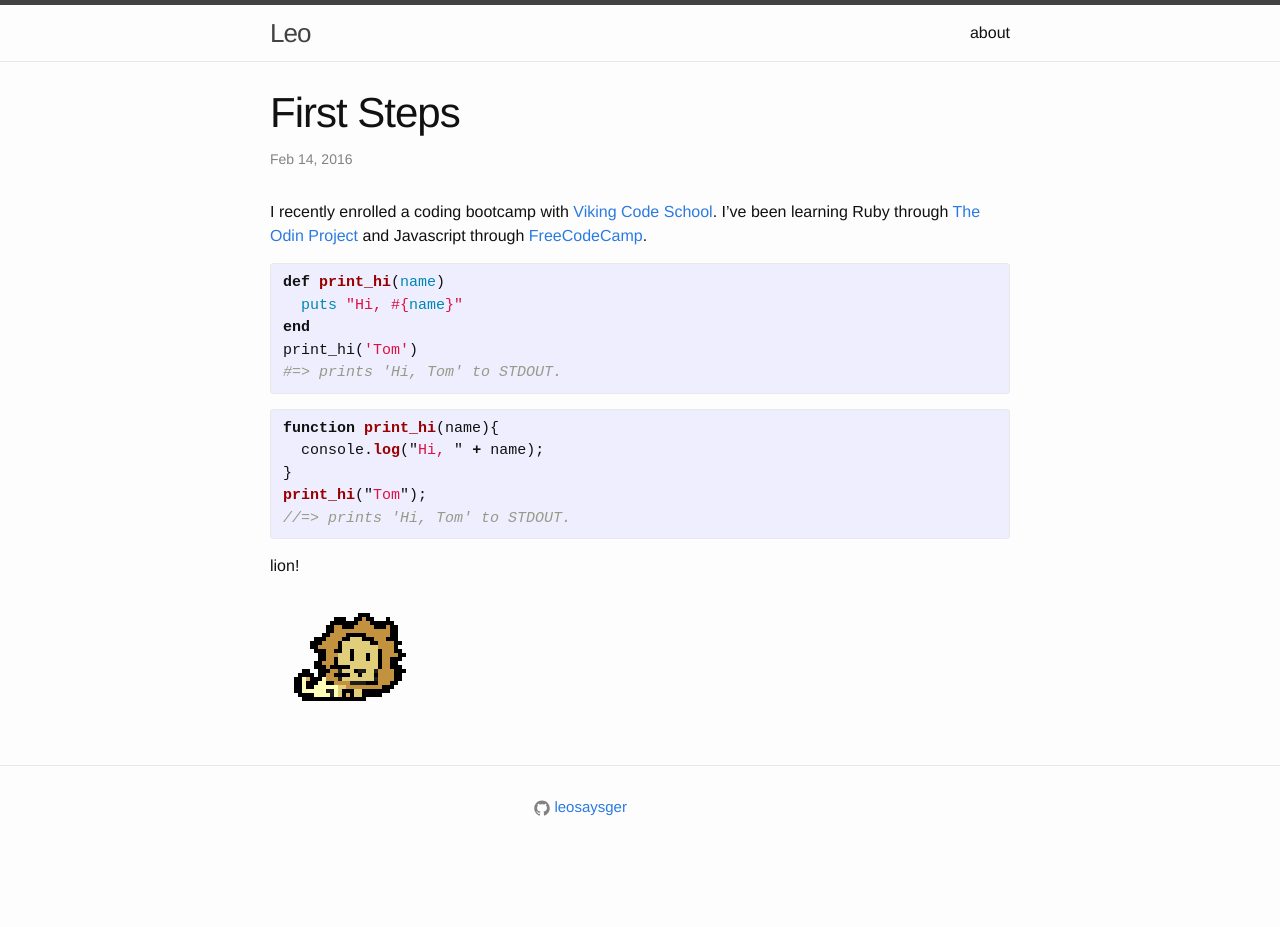
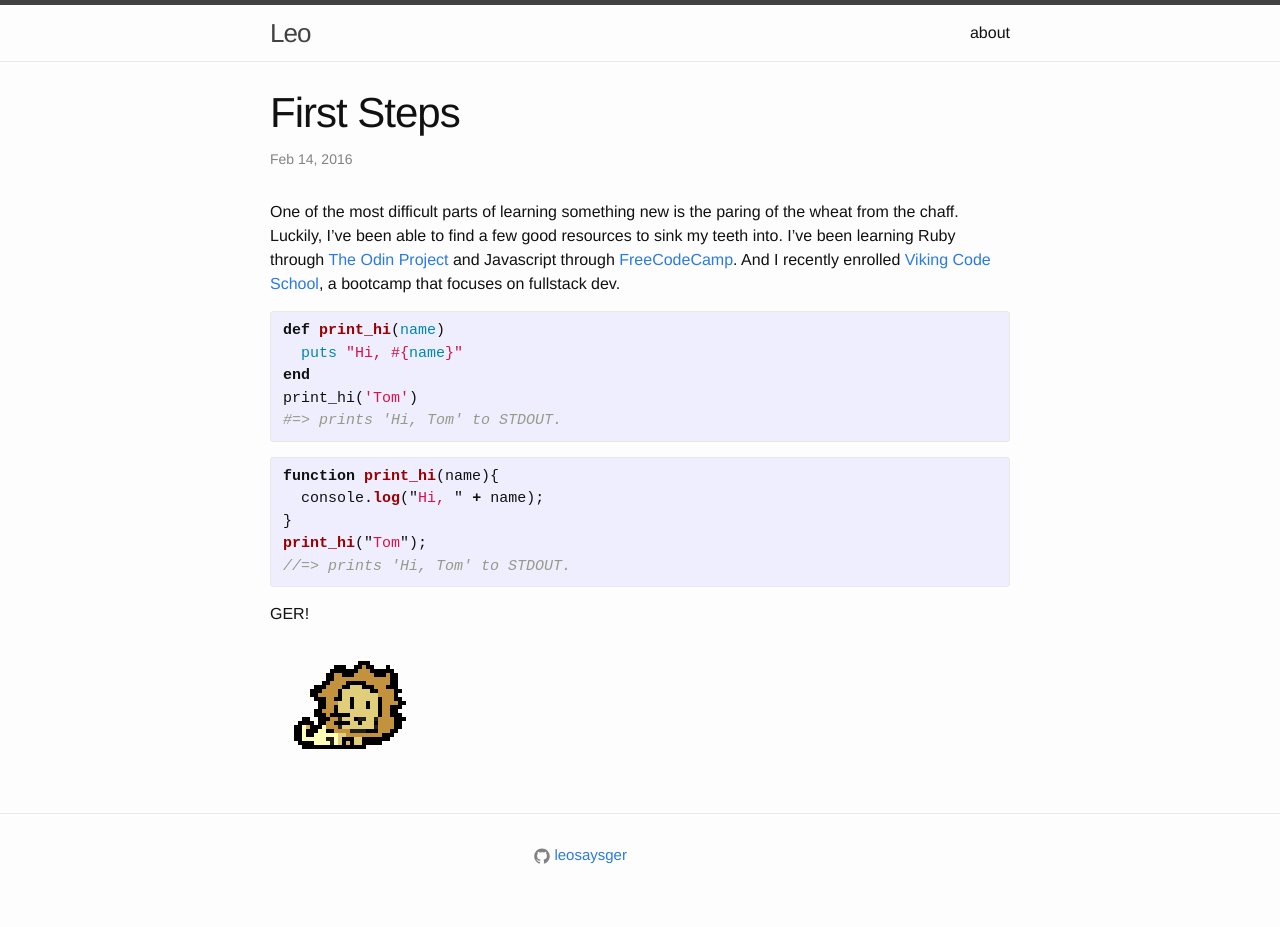
Before and after one commit to leoahnn/leosaysger.github.io, a Jekyll site: the page built from _posts/2016-02-14-welcome-to-jekyll.markdown, in a window 1280 px wide. Built offline with Jekyll 4.4.1, drawn with Linux system fonts in a browser that asks for light colours; before the commit the page ends 900 px from its top, so only the background shows below that.

Commit message:
modify first post

```diff
--- a/_posts/2016-02-14-welcome-to-jekyll.markdown
+++ b/_posts/2016-02-14-welcome-to-jekyll.markdown
@@ -4,8 +4,10 @@ title:  "First Steps"
 date:   2016-02-14 12:46:14 -0500
 categories: blog code
 ---
-I recently enrolled a coding bootcamp with [Viking Code School].
+One of the most difficult parts of learning something new is the paring of the wheat from the chaff.
+Luckily, I've been able to find a few good resources to sink my teeth into.
 I've been learning Ruby through [The Odin Project] and Javascript through [FreeCodeCamp].
+And I recently enrolled [Viking Code School], a bootcamp that focuses on fullstack dev.
 
 {% highlight ruby %}
 def print_hi(name)
@@ -23,7 +25,7 @@ print_hi("Tom");
 //=> prints 'Hi, Tom' to STDOUT.
 {% endhighlight %}
 
-lion!
+GER!
 
 ![picture]({{ site.url }}/assets/lion.png)
 
```
